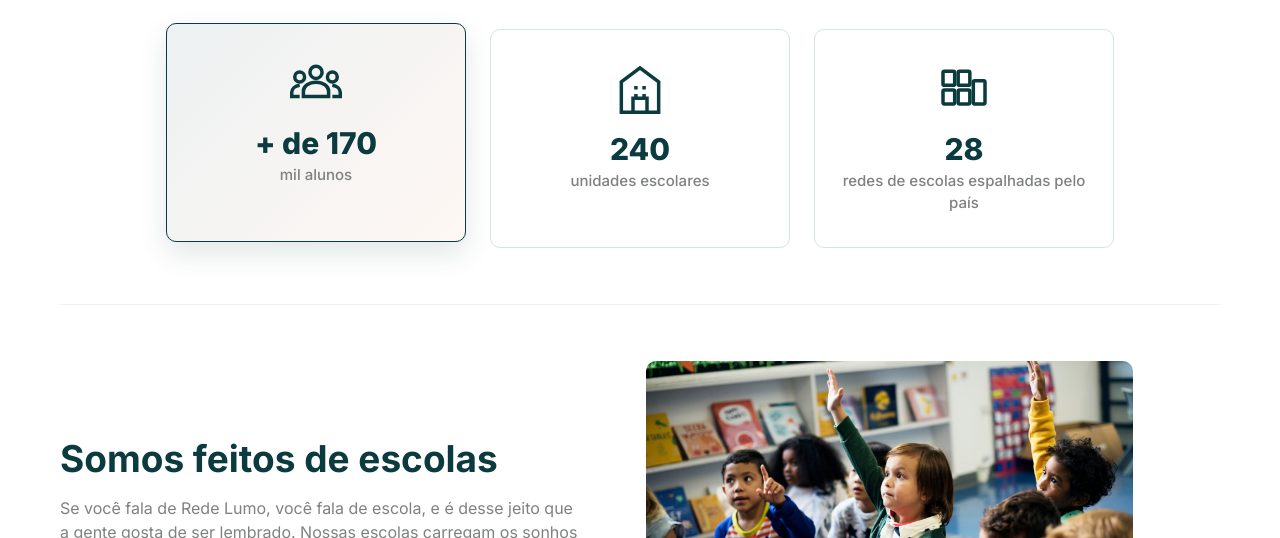
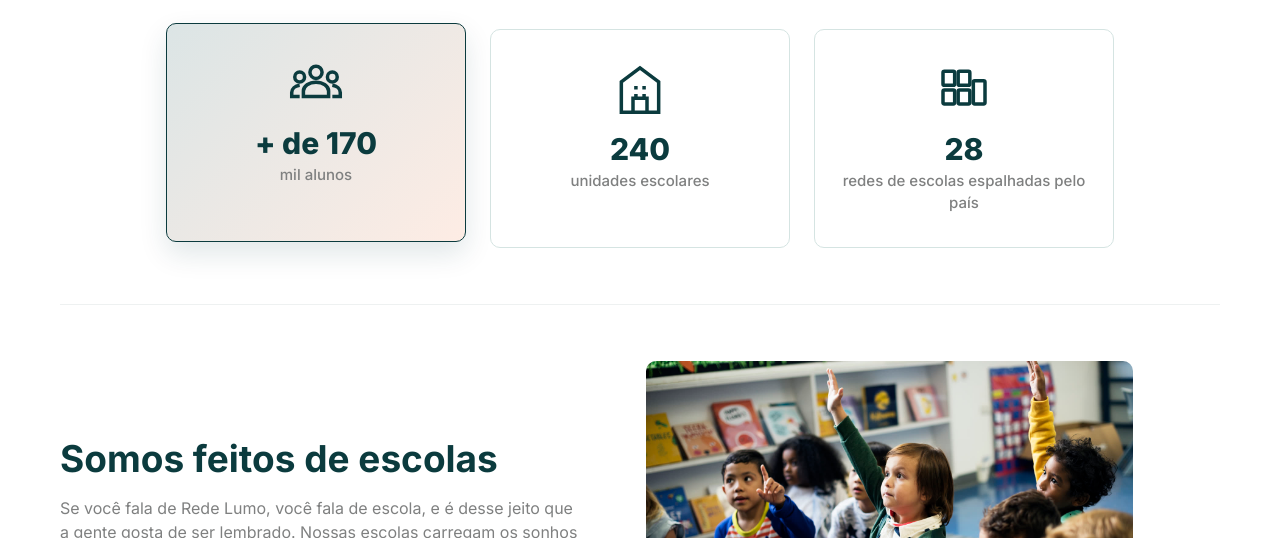
Before and after one commit to gabrielsantos-git/rede-lumo, a plain HTML site: page index.html in a window 1280 px wide. In both pictures the pointer is over the element 316 px from the left and 835 px from the top of the page. Shown: the part 697-1235 px from the top of the page. Drawn offline with Linux system fonts and the light colour scheme.

Commit message:
Intensificar gradiente no hover dos cards infoLumo

```diff
--- a/style.css
+++ b/style.css
@@ -358,7 +358,7 @@ main {
     transform: translateY(-6px);
     box-shadow: 0 12px 28px rgba(11, 59, 62, 0.12);
     border-color: var(--teal-dark);
-    background: linear-gradient(135deg, rgba(17, 79, 83, 0.08) 0%, rgba(242, 101, 34, 0.05) 100%);
+    background: linear-gradient(135deg, rgba(17, 79, 83, 0.15) 0%, rgba(242, 101, 34, 0.12) 100%);
 }
 
 .infoLumo-icon {
```
